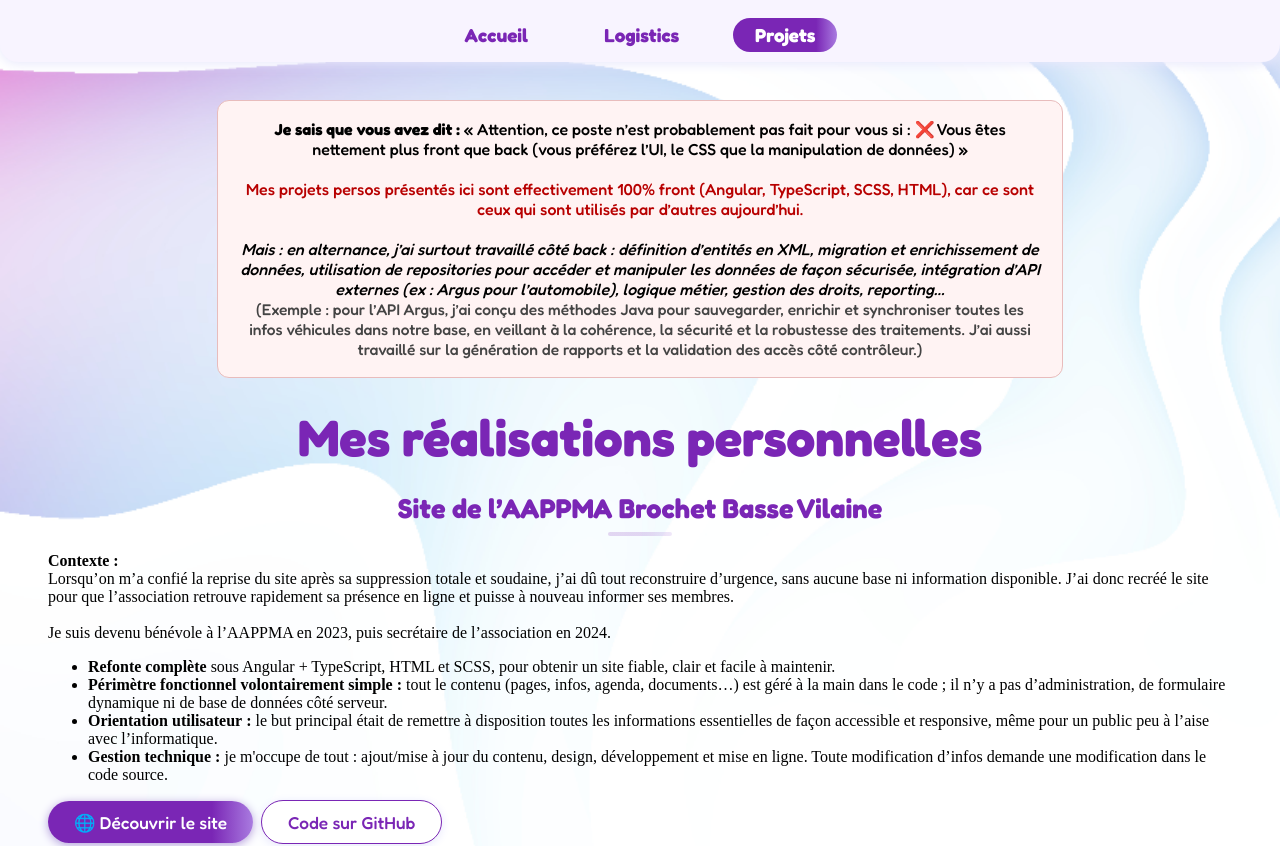
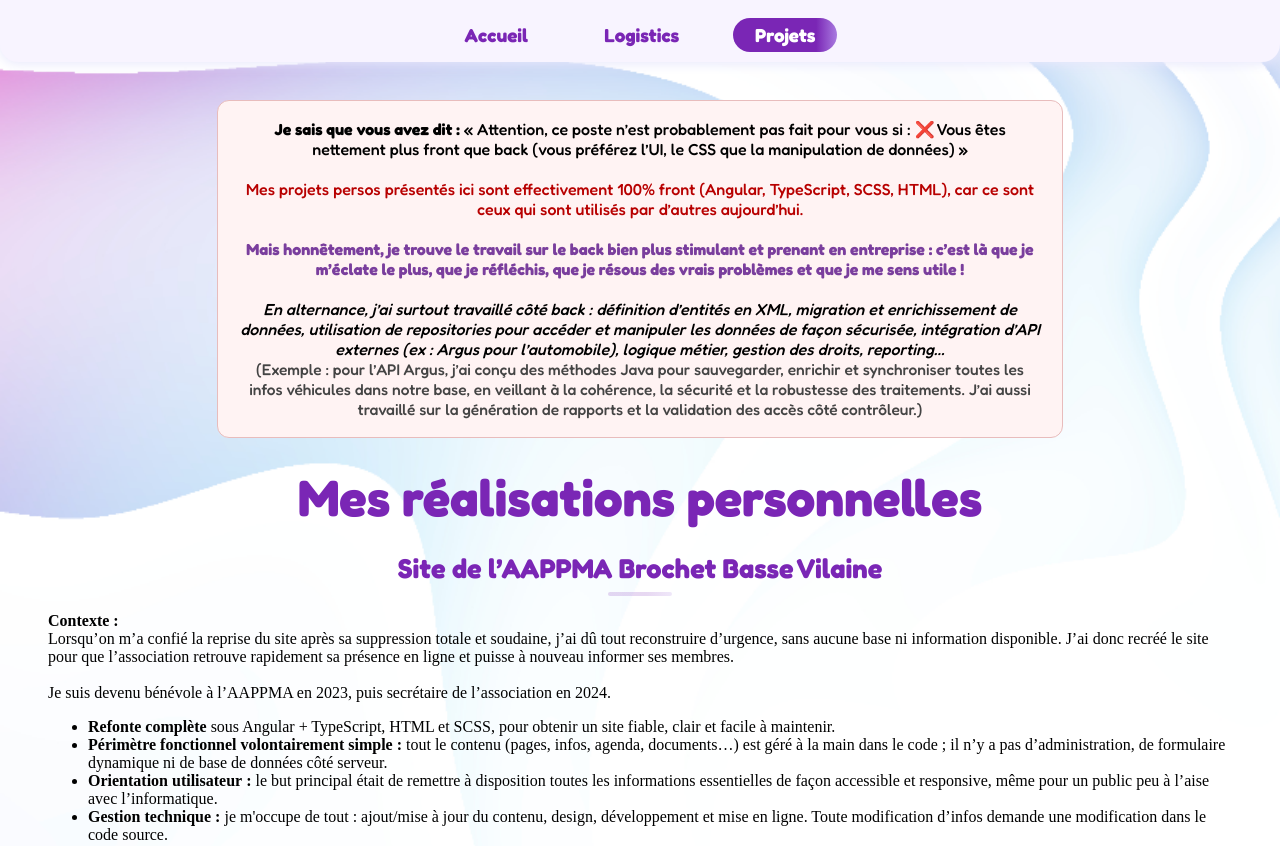
Before and after one commit to VAcheronPradelAlyssa/jarvi, an Angular app: page /projects in a window 1280 px wide. Shown: the top 846 px of the page. Built offline with nearby package versions, Linux system fonts and the light colour scheme.

Commit message:
mise à jour du texte dans la section des projets pour refléter une préférence pour le travail back-end et clarifier les expériences professionnelles

```diff
--- a/src/app/components/projects/projects.html
+++ b/src/app/components/projects/projects.html
@@ -10,7 +10,9 @@
     <strong>Je sais que vous avez dit&nbsp;:</strong> «&nbsp;Attention, ce poste n’est probablement pas fait pour vous si&nbsp;: ❌ Vous êtes nettement plus front que back (vous préférez l’UI, le CSS que la manipulation de données)&nbsp;»<br><br>
     <span style="color:#b80000;"> Mes projets persos présentés ici sont effectivement 100% front (Angular, TypeScript, SCSS, HTML), car ce sont ceux qui sont utilisés par d’autres aujourd’hui.</span>
     <br><br>
-    <em>Mais&nbsp;: en alternance, j’ai surtout travaillé côté back&nbsp;: définition d’entités en XML, migration et enrichissement de données, utilisation de repositories pour accéder et manipuler les données de façon sécurisée, intégration d’API externes (ex&nbsp;: Argus pour l’automobile), logique métier, gestion des droits, reporting…</em>
+    <span style="color:#7a3e9d;font-weight:bold;">Mais honnêtement, je trouve le travail sur le back bien plus stimulant et prenant en entreprise&nbsp;: c’est là que je m’éclate le plus, que je réfléchis, que je résous des vrais problèmes et que je me sens utile&nbsp;!</span>
+    <br><br>
+    <em>En alternance, j’ai surtout travaillé côté back&nbsp;: définition d’entités en XML, migration et enrichissement de données, utilisation de repositories pour accéder et manipuler les données de façon sécurisée, intégration d’API externes (ex&nbsp;: Argus pour l’automobile), logique métier, gestion des droits, reporting…</em>
     <br>
     <span style="font-size:0.97em;color:#444;">(Exemple&nbsp;: pour l’API Argus, j’ai conçu des méthodes Java pour sauvegarder, enrichir et synchroniser toutes les infos véhicules dans notre base, en veillant à la cohérence, la sécurité et la robustesse des traitements. J’ai aussi travaillé sur la génération de rapports et la validation des accès côté contrôleur.)</span>
   </div>
```
